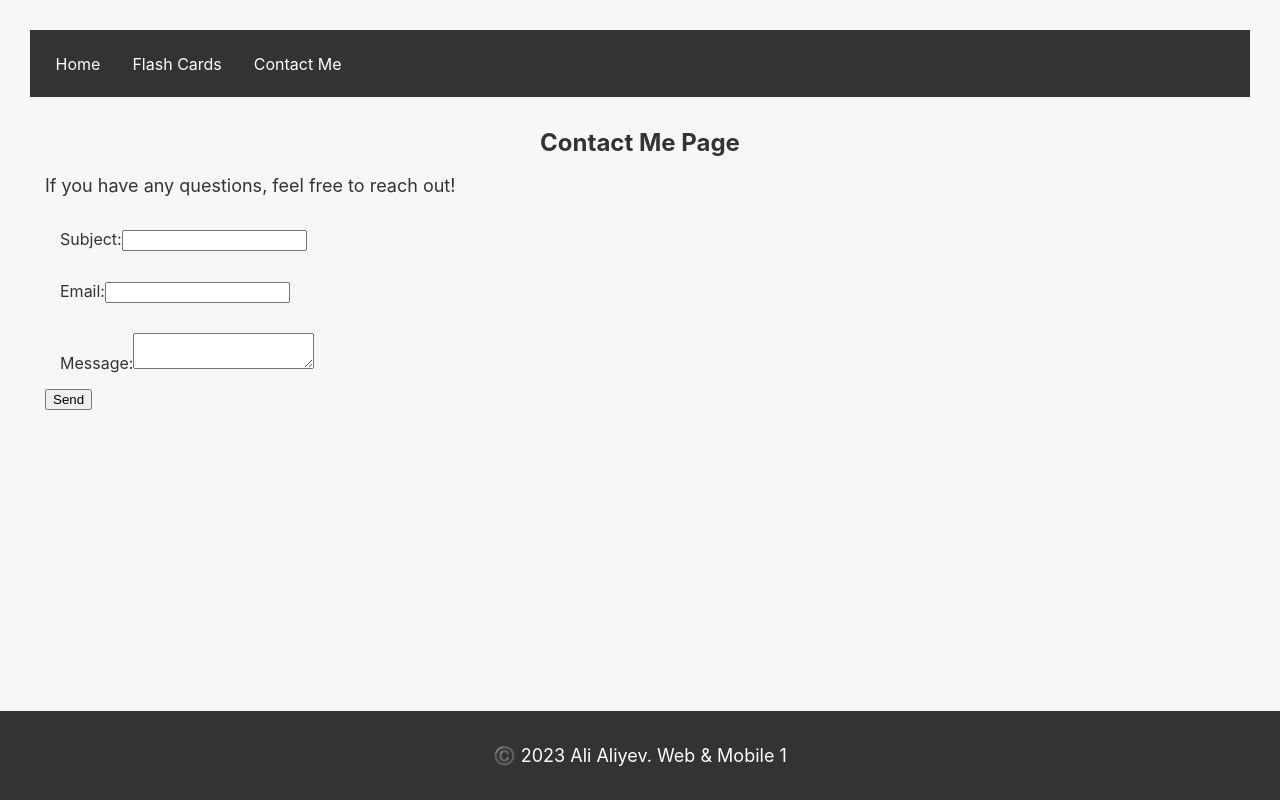
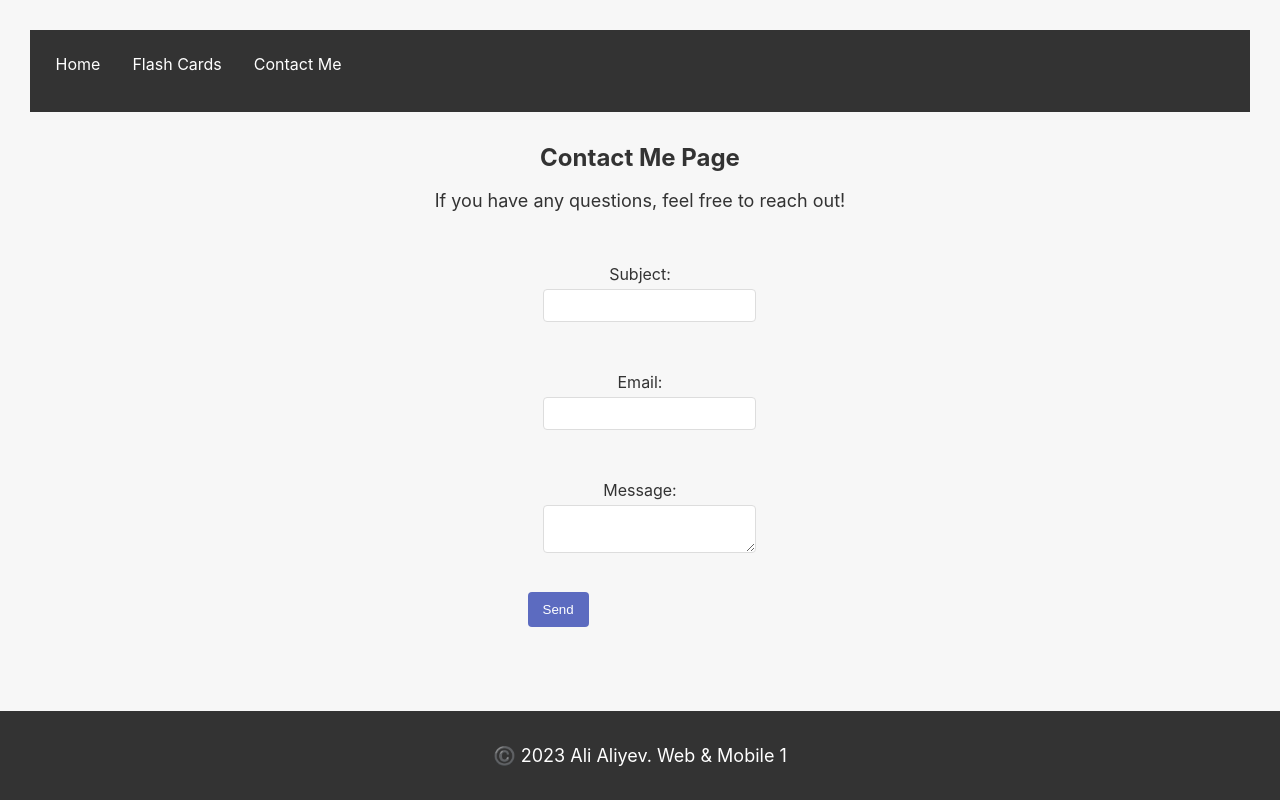
Before and after one commit to aaliyevv/web-3, a React (Create React App) app: page /contact-me in a window 1280 px wide. Built offline with nearby package versions, Linux system fonts and the light colour scheme.

Commit message:
Upgraded the style of the Home and Contact me pages by creating 2 new css files.

```diff
--- /dev/null
+++ b/src/ContactMePage.css
@@ -0,0 +1,40 @@
+div {
+    text-align: center;
+    padding: 20px;
+  }
+
+  h1 {
+    color: #333;
+  }
+
+  form {
+    display: inline-block;
+    text-align: left;
+    margin-top: 20px;
+  }
+
+  label {
+    display: block;
+    margin-bottom: 5px;
+  }
+
+  input, textarea {
+    width: 100%;
+    padding: 8px;
+    margin-bottom: 20px;
+    border-radius: 4px;
+    border: 1px solid #ddd;
+  }
+
+  button {
+    background-color: #5C6BC0;
+    color: white;
+    padding: 10px 15px;
+    border: none;
+    border-radius: 4px;
+    cursor: pointer;
+  }
+
+  button:hover {
+    background-color: #3949AB;
+  }
--- a/src/ContactMePage.js
+++ b/src/ContactMePage.js
@@ -1,4 +1,5 @@
 import React, { useState } from 'react';
+import './ContactMePage.css';
 
 function ContactMePage() {
   const [subject, setSubject] = useState('');
--- /dev/null
+++ b/src/HomePage.css
@@ -0,0 +1,34 @@
+section {
+  padding: 20px;
+  border-bottom: 1px solid #eee;
+}
+
+h2 {
+  color: #333;
+}
+
+ul {
+  list-style: none;
+  padding: 0;
+}
+
+li {
+  margin-bottom: 15px;
+}
+
+li h3 {
+  color: #5C6BC0;
+}
+
+li p {
+  color: #666;
+}
+
+a {
+  color: #3949AB;
+  text-decoration: none;
+}
+
+a:hover {
+  text-decoration: underline;
+}
--- a/src/HomePage.js
+++ b/src/HomePage.js
@@ -1,4 +1,6 @@
 import React from 'react';
+import './HomePage.css';
+
 
 function HomePage() {
   const projects = [
```
